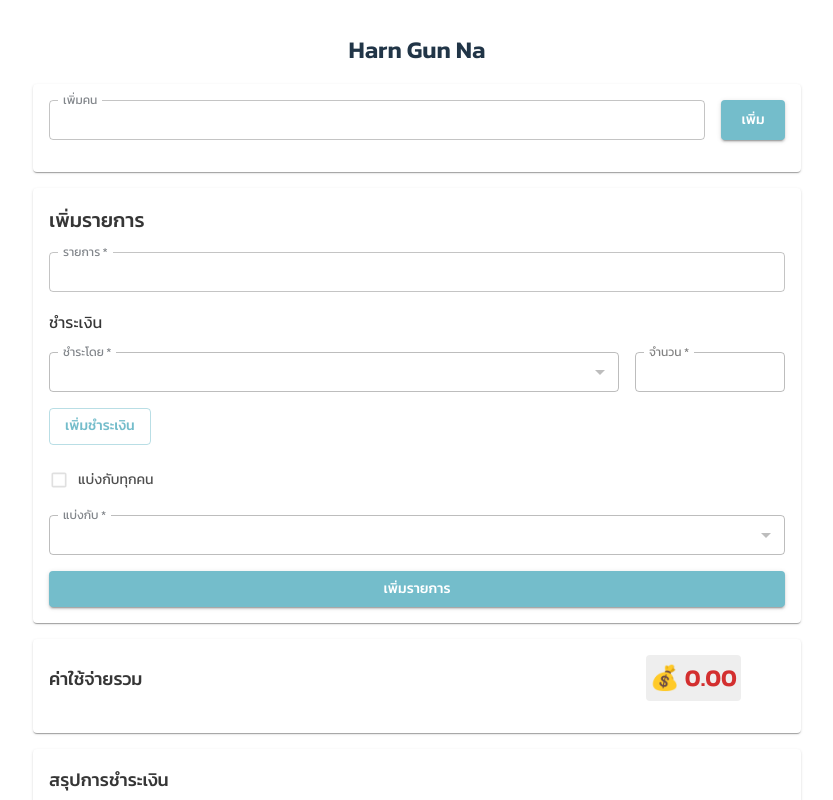
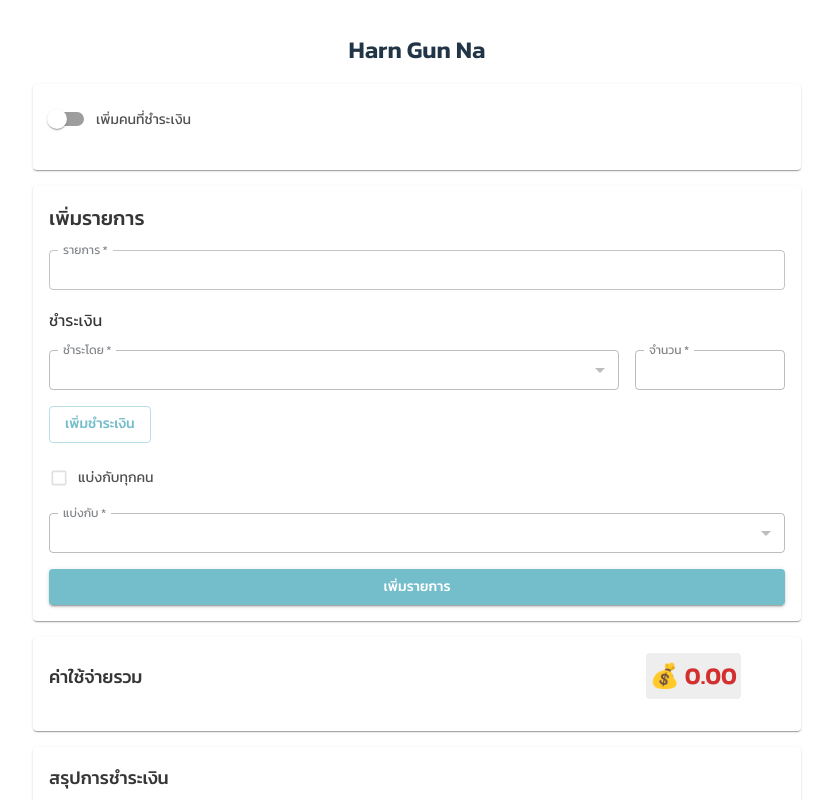
Before and after one commit to jiraporn404/harn-gun-na, a React (Vite) app: page /harngunna in a window 1280 px wide. Shown: the top 800 px of the page, without its empty margins (223-1056 px from the left). Built offline with nearby package versions, Linux system fonts and the light colour scheme; some icons are missing.

Commit message:
Add toggle switch for adding payer

```diff
--- a/src/routes/harngunna.tsx
+++ b/src/routes/harngunna.tsx
@@ -22,6 +22,7 @@ import {
   AlertTitle,
   Alert,
   Tooltip,
+  Switch,
 } from "@mui/material";
 import { Expense, useExpenses } from "../hooks/useExpenses";
 import { useState, useRef } from "react";
@@ -76,7 +77,7 @@ function RouteComponent() {
   const [editingExpenseId, setEditingExpenseId] = useState<string | null>(null);
   const [saveSnackbarOpen, setSaveSnackbarOpen] = useState(false);
   const [deleteSnackbarOpen, setDeleteSnackbarOpen] = useState(false);
-
+  const [isAddPayer, setIsAddPayer] = useState(false);
   const handleAddPerson = (e: React.FormEvent) => {
     e.preventDefault();
     if (!newPersonName) return;
@@ -290,7 +291,10 @@ function RouteComponent() {
       </Typography>
       <Paper sx={{ p: 2 }}>
         <form onSubmit={handleAddPerson}>
-          <Stack direction={isSmallScreen ? "column" : "row"}>
+          <Stack
+            display={isAddPayer ? "flex" : "none"}
+            direction={isSmallScreen ? "column" : "row"}
+          >
             <TextField
               label="เพิ่มคน"
               value={newPersonName}
@@ -308,6 +312,15 @@ function RouteComponent() {
               เพิ่ม
             </Button>
           </Stack>
+          <FormControlLabel
+            control={
+              <Switch
+                checked={isAddPayer}
+                onChange={() => setIsAddPayer(!isAddPayer)}
+              />
+            }
+            label="เพิ่มคนที่ชำระเงิน"
+          />
           <Stack
             direction="row"
             spacing={1}
```
